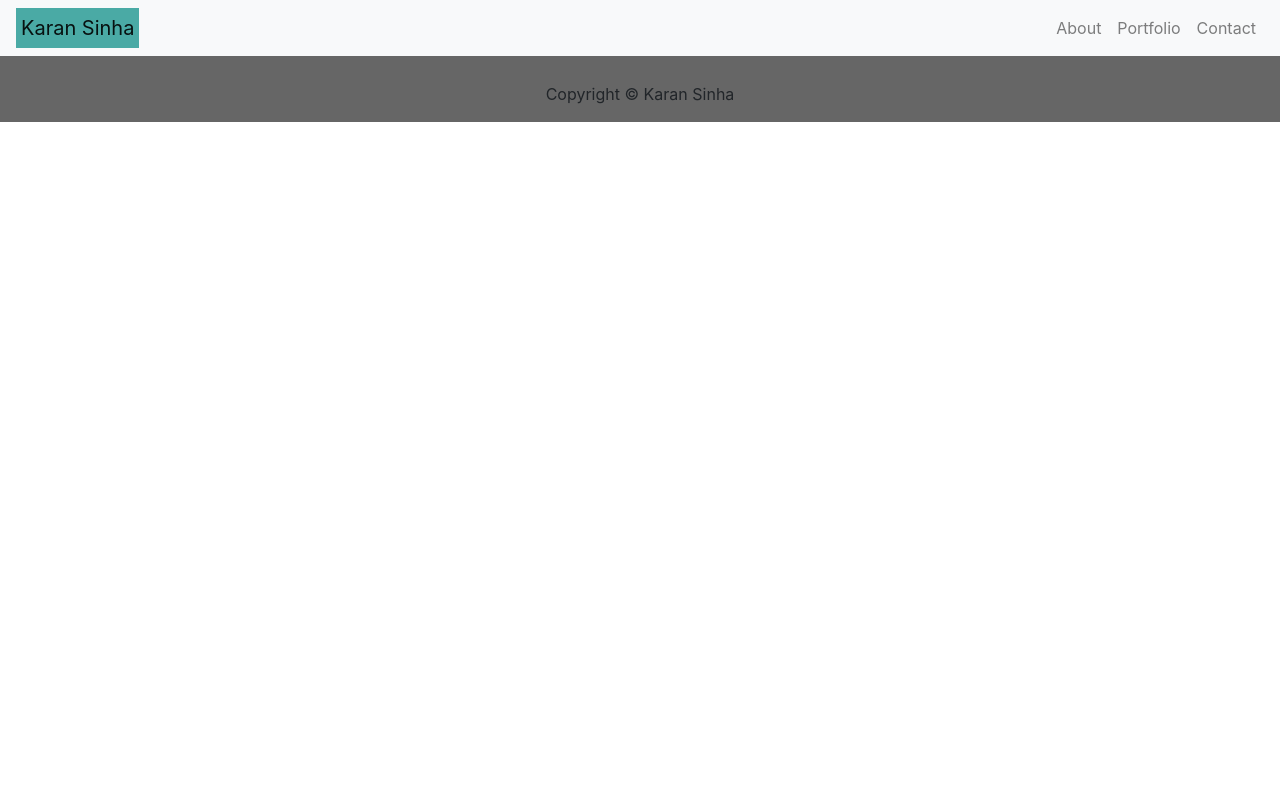
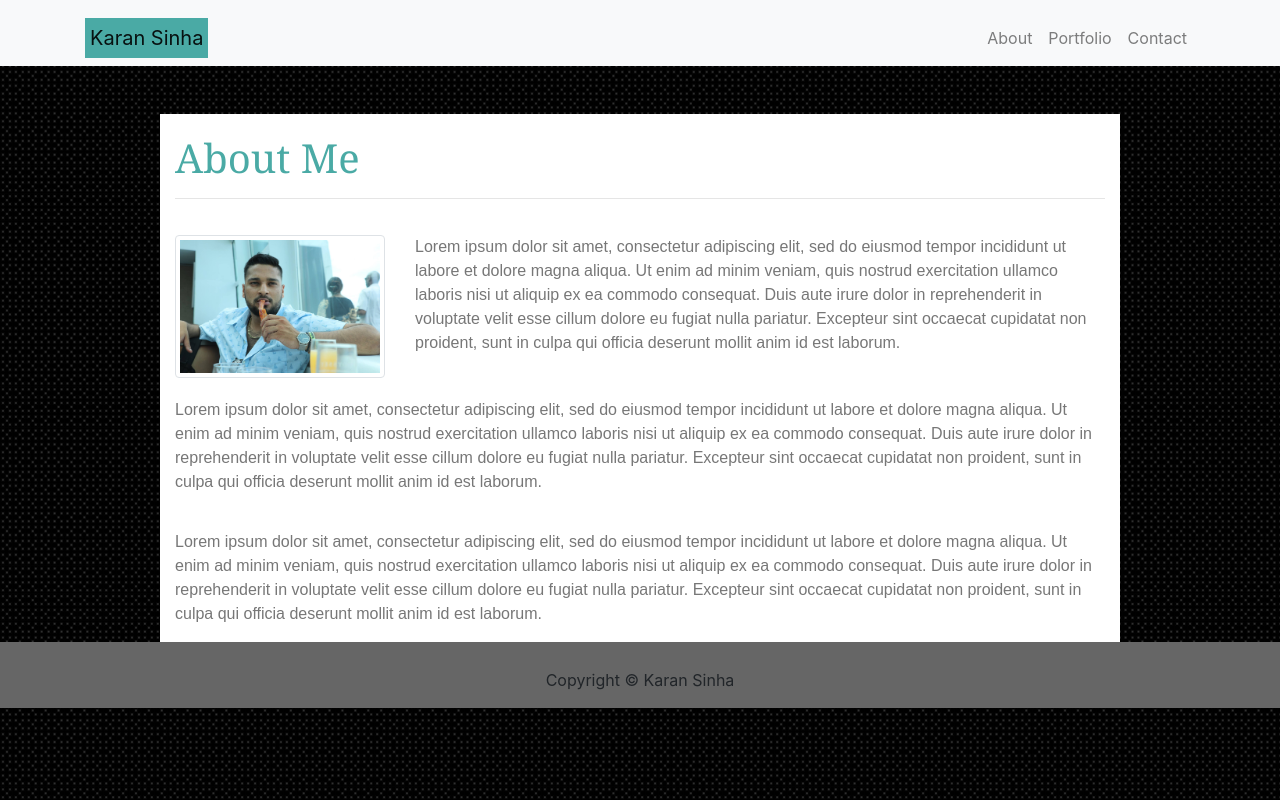
Before and after one commit to ksinha27/Karan-Sinha-prework1, a plain HTML site: page Module-1_Assessment/index.html in a window 1280 px wide. Drawn offline with nearby package versions, Linux system fonts and the light colour scheme.

Commit message:
more changes. pro pic added. modified the header

```diff
--- a/Module-1_Assessment/assets/css/style.css
+++ b/Module-1_Assessment/assets/css/style.css
@@ -1,4 +1,8 @@
 
+
+body{
+  background-image: url(../images/5-dots.png);
+}
 
 .navbar-brand {
   background-color: #4aaaa5;
@@ -23,13 +27,16 @@ border-radius: 4px;
     bottom: 0;
     width: 100%;
     clear: both;
+  }
 
+
+
+html, body {
+    height: 100%;
 
 }
 
-html, body {
-    height: 100%;
-}
+
 
 h1, h2, h3, h4, h5, h6 {
     color: #4aaaa5;
@@ -52,6 +59,8 @@ a {
 }
 
 
+
+
 main {
     background-color: #ffffff;
     border-color: #dddddd;
--- a/Module-1_Assessment/index.html
+++ b/Module-1_Assessment/index.html
@@ -12,7 +12,9 @@
   </head>
   <body>
     <header>
-      <nav class ="navbar navbar-expand-lg navbar-light bg-light">
+
+        <nav class ="navbar navbar-expand-lg navbar-light bg-light">
+          <div class="container">
         <a class = "navbar-brand" href="index.html">Karan Sinha</a>
         <ul class="navbar-nav ml-auto">
             <li class="nav-item">
@@ -26,7 +28,38 @@
             </li>
         </ul>
     </nav>
+    </div>
     </header>
+<br>
+    <br>
+    <main>
+    <div class="container">
+        <div class="row">
+            <div class="col-md-12">
+                <h1>About Me</h1>
+                <hr>
+            </div>
+        </div>
+        <div class="row">
+            <div class="col-md-3">
+                <img src="assets/images/profilepic.jpg" class="img-thumbnail" alt="profile image"/>
+            </div>
+            <div class="col-md-9">
+                <p>Lorem ipsum dolor sit amet, consectetur adipiscing elit, sed do eiusmod tempor incididunt ut labore et dolore magna aliqua. Ut enim ad minim veniam, quis nostrud exercitation ullamco laboris nisi ut aliquip ex ea commodo consequat. Duis aute irure dolor in reprehenderit in voluptate velit esse cillum dolore eu fugiat nulla pariatur. Excepteur sint occaecat cupidatat non proident, sunt in culpa qui officia deserunt mollit anim id est laborum.</p>
+            </div>
+        </div>
+        <div class="row">
+            <div class="col-md-12">
+                <p>Lorem ipsum dolor sit amet, consectetur adipiscing elit, sed do eiusmod tempor incididunt ut labore et dolore magna aliqua. Ut enim ad minim veniam, quis nostrud exercitation ullamco laboris nisi ut aliquip ex ea commodo consequat. Duis aute irure dolor in reprehenderit in voluptate velit esse cillum dolore eu fugiat nulla pariatur. Excepteur sint occaecat cupidatat non proident, sunt in culpa qui officia deserunt mollit anim id est laborum.</p>
+            </div>
+        </div>
+        <div class="row">
+            <div class="col-md-12">
+                <p>Lorem ipsum dolor sit amet, consectetur adipiscing elit, sed do eiusmod tempor incididunt ut labore et dolore magna aliqua. Ut enim ad minim veniam, quis nostrud exercitation ullamco laboris nisi ut aliquip ex ea commodo consequat. Duis aute irure dolor in reprehenderit in voluptate velit esse cillum dolore eu fugiat nulla pariatur. Excepteur sint occaecat cupidatat non proident, sunt in culpa qui officia deserunt mollit anim id est laborum.</p>
+            </div>
+        </div>
+    </div>
+</main>
 
 
 
```
Also changed, not shown: Module-1_Assessment/contact.html (+8 -0 lines), Module-1_Assessment/portfolio.html (+14 -0 lines), Module-1_Assessment/assets/images/5-dots.png (added), Module-1_Assessment/assets/images/profilepic.jpg (added).
